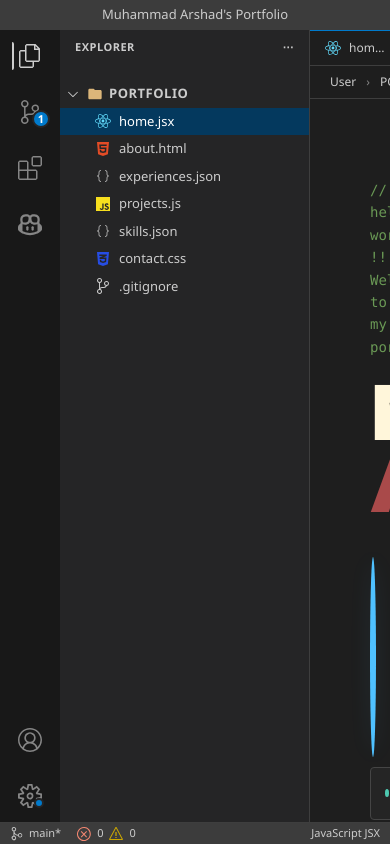
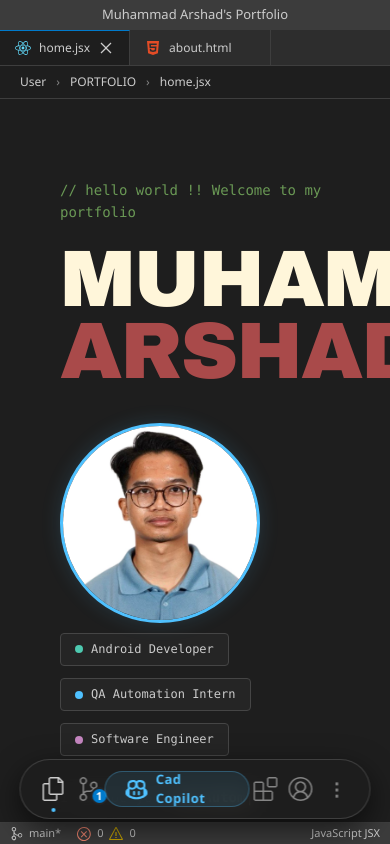
Before and after one commit to MuhdArshadd/portfolio, a React (Vite) app: page / in a window 390 px wide. Built offline with nearby package versions, Linux system fonts and the light colour scheme.

Commit message:
tablet view

```diff
--- a/src/App.jsx
+++ b/src/App.jsx
@@ -102,6 +102,7 @@ function App() {
                     setIsChatOpen={setIsChatOpen}
                     isBotActive={isBotActive}
                     openFile={openFile}
+                    closeAllFiles={closeAllFiles}
                 />
 
                 {/* Left Sidebars */}
@@ -135,7 +136,7 @@ function App() {
                         </div>
 
                         <div className="editor-content" style={{ flex: 1, overflowY: 'auto' }}>
-                            <FileContent activeFile={activeFile} setBotActive={setBotActive} openFile={openFile}/>
+                            <FileContent activeFile={activeFile} setBotActive={setBotActive} openFile={openFile} closeFile={closeFile}/>
                         </div>
                     </div>
 
--- a/src/components/layout/ActivityBar/ActivityBar.css
+++ b/src/components/layout/ActivityBar/ActivityBar.css
@@ -128,3 +128,134 @@
     height: 10px;
     border: 2px solid var(--bg-sidebar, #252526);
 }
+
+/* Add this class to your spacer div in the JSX so we can turn it off on mobile */
+.activity-spacer {
+    flex: 1;
+}
+
+/* Hide the bot text by default on Desktop */
+.bot-pill-text {
+    display: none;
+}
+
+/* ==========================================
+   MOBILE CAPSULE NAVIGATION (Max 1000px)
+   ========================================== */
+@media (max-width: 1000px) {
+    /* 1. Transform the bar into a floating bottom capsule */
+    .activity-bar {
+        flex-direction: row;        /* Lay out horizontally */
+        justify-content: space-evenly;
+        position: fixed;
+        bottom: 25px;
+        left: 50%;
+        transform: translateX(-50%);
+        width: 90%;                 /* Takes up most of the screen */
+        max-width: 450px;           /* But stops growing on tablets */
+        height: 60px;
+        padding: 0 15px;
+        gap: 0;                     /* Let justify-content handle spacing */
+
+        /* The Capsule Look */
+        border-radius: 30px;
+        background: rgba(30, 30, 30, 0.75); /* Dark Glassmorphism */
+        backdrop-filter: blur(12px);
+        -webkit-backdrop-filter: blur(12px);
+        border: 1px solid rgba(255, 255, 255, 0.15);
+        box-shadow: 0 10px 30px rgba(0, 0, 0, 0.6);
+        z-index: 9999;
+    }
+
+    .activity-spacer {
+        display: none; /* Turn off the spacer */
+    }
+
+    /* 2. Hide Settings */
+    .settings-wrapper {
+        display: none;
+    }
+
+    /* 3. Change Active State from a left line to a bottom dot */
+    .activity-icon.active::before {
+        top: auto;
+        bottom: -5px;
+        left: 50%;
+        transform: translateX(-50%);
+        width: 4px;
+        height: 4px;
+        border-radius: 50%;
+        background: var(--blue-bright, #4fc1ff);
+    }
+
+    /* 4. Style the "Ask Rubi" inspired Bot Pill */
+    .activity-icon.bot-pill {
+        width: auto;
+        padding: 0 20px;
+        border-radius: 20px;
+        background: rgba(79, 193, 255, 0.1);
+        border: 1px solid rgba(79, 193, 255, 0.3);
+        color: var(--blue-bright, #4fc1ff);
+        gap: 8px;
+        transition: all 0.2s ease;
+    }
+
+    .activity-icon.bot-pill:hover {
+        background: rgba(79, 193, 255, 0.2);
+    }
+
+    .bot-pill-text {
+        display: block; /* Show text on mobile */
+        font-size: 13px;
+        font-weight: 600;
+        letter-spacing: 0.5px;
+    }
+
+    /* 5. Mobile Popups (The Chat Bubble look) */
+    .activity-popup.mobile-bubble {
+        left: 50%;
+        transform: translateX(-50%);
+        bottom: 75px; /* Pops UP from the capsule */
+        border-radius: 12px;
+        min-width: 180px;
+        border: 1px solid rgba(255, 255, 255, 0.15);
+        background: rgba(37, 37, 38, 0.95);
+        backdrop-filter: blur(10px);
+    }
+
+    /* Create the little chat bubble tail pointing down */
+    .activity-popup.mobile-bubble::after {
+        content: '';
+        position: absolute;
+        bottom: -6px;
+        left: 50%;
+        transform: translateX(-50%);
+        border-width: 6px 6px 0;
+        border-style: solid;
+        border-color: rgba(37, 37, 38, 0.95) transparent transparent transparent;
+    }
+
+    /* Adjust specific bubble positions so they don't go off-screen */
+    .activity-popup.menu-account.mobile-bubble {
+        left: auto;
+        right: -20px;
+        transform: none;
+    }
+
+    .activity-popup.menu-account.mobile-bubble::after {
+        left: auto;
+        right: 30px;
+    }
+
+    .activity-popup.more-bubble {
+        left: auto;
+        right: -10px;
+        transform: none;
+        min-width: 140px;
+    }
+
+    .activity-popup.more-bubble::after {
+        left: auto;
+        right: 20px;
+    }
+}
--- a/src/components/layout/ActivityBar/ActivityBar.jsx
+++ b/src/components/layout/ActivityBar/ActivityBar.jsx
@@ -1,12 +1,24 @@
 import React, { useState, useRef, useEffect } from 'react';
 import { Icons } from '../../icons/Icons';
+import { fileSystem } from '../../../data/index.js'
 import './ActivityBar.css';
 
-export const ActivityBar = ({ activeSidebar, sidebarVisible, handleSidebarClick, isChatOpen, setIsChatOpen, isBotActive, openFile }) => {
+export const ActivityBar = ({
+    activeSidebar, sidebarVisible, handleSidebarClick,
+    isChatOpen, setIsChatOpen, isBotActive, openFile, closeAllFiles
+}) => {
     const [openMenu, setOpenMenu] = useState(null);
+    const [isMobile, setIsMobile] = useState(window.innerWidth <= 1000);
     const menuRef = useRef(null);
 
-    // Close menus if clicking outside of them
+    // Track window size to toggle mobile behavior
+    useEffect(() => {
+        const handleResize = () => setIsMobile(window.innerWidth <= 1000);
+        window.addEventListener('resize', handleResize);
+        return () => window.removeEventListener('resize', handleResize);
+    }, []);
+
+    // Close menus if clicking outside
     useEffect(() => {
         const handleClickOutside = (event) => {
             if (menuRef.current && !menuRef.current.contains(event.target)) {
@@ -20,32 +32,89 @@ export const ActivityBar = ({ activeSidebar, sidebarVisible, handleSidebarClick,
     return (
         <div className="activity-bar" ref={menuRef}>
 
-            {/* --- TOP ICONS --- */}
-            <div className={`activity-icon ${activeSidebar === 'explorer' && sidebarVisible ? 'active' : ''}`} onClick={() => handleSidebarClick('explorer')}>
-                <Icons.Files />
+            {/* --- 1. FILES ICON (With Mobile Popup) --- */}
+            <div style={{ position: 'relative' }}>
+                <div
+                    className={`activity-icon ${activeSidebar === 'explorer' && sidebarVisible ? 'active' : ''}`}
+                    onClick={() => {
+                        if (isMobile) setOpenMenu(openMenu === 'files' ? null : 'files');
+                        else handleSidebarClick('explorer');
+                    }}
+                >
+                    <Icons.Files />
+                </div>
+
+                {/* Mobile Files Popup Chat Bubble */}
+                {isMobile && openMenu === 'files' && (
+                    <div className="activity-popup mobile-bubble">
+                        <div className="activity-popup-item disabled" style={{ fontSize: '11px', textAlign: 'center' }}>EXPLORER</div>
+                        <div className="activity-popup-separator"></div>
+
+                        {/* --- ADD THE FILTER HERE --- */}
+                        {fileSystem
+                            .filter(file => file.name !== 'source_control.git' && file.name !== 'Extension: Cad Copilot')
+                            .map(file => (
+                                <div key={file.name} className="activity-popup-item" onClick={() => { openFile(file.name); setOpenMenu(null); }}>
+                                    {file.name}
+                                </div>
+                            ))
+                        }
+
+                    </div>
+                )}
             </div>
 
-            <div className={`activity-icon ${activeSidebar === 'git' ? 'active' : ''}`} onClick={() => handleSidebarClick('git')}>
+            {/* --- 2. GIT ICON --- */}
+            <div
+                className={`activity-icon ${activeSidebar === 'git' ? 'active' : ''}`}
+                onClick={() => {
+                    if (isMobile) {
+                        openFile('source_control.git'); // Change this to whatever file you want Git to open!
+                        setOpenMenu(null);
+                    } else {
+                        handleSidebarClick('git');
+                    }
+                }}
+            >
                 <div className="notification-wrapper">
                     <Icons.Git />
                     <div className="notification-badge">1</div>
                 </div>
             </div>
 
-            <div className={`activity-icon ${activeSidebar === 'extensions' && sidebarVisible ? 'active' : ''}`} onClick={() => handleSidebarClick('extensions')}>
+            {/* --- 3. THE "CAD COPILOT" PILL --- */}
+            {isBotActive && (
+                <div
+                    className={`activity-icon bot-pill ${isChatOpen ? 'active' : ''}`}
+                    onClick={() => {
+                        setIsChatOpen(!isChatOpen);
+                        setOpenMenu(null); // <--- Forces the files menu to close when you click the bot!
+                    }}
+                >
+                    <Icons.Bot />
+                    <span className="bot-pill-text">Cad Copilot</span>
+                </div>
+            )}
+
+            {/* --- 4. EXTENSIONS ICON --- */}
+            <div
+                className={`activity-icon ${activeSidebar === 'extensions' && sidebarVisible ? 'active' : ''}`}
+                onClick={() => {
+                    if (isMobile) {
+                        openFile('Extension: Cad Copilot'); // Change this to whatever file you want Extensions to open!
+                        setOpenMenu(null);
+                    } else {
+                        handleSidebarClick('extensions');
+                    }
+                }}
+            >
                 <Icons.Extensions />
             </div>
 
-            {isBotActive && (
-                <div className={`activity-icon ${isChatOpen ? 'active' : ''}`} onClick={() => setIsChatOpen(!isChatOpen)}>
-                    <Icons.Bot />
-                </div>
-            )}
+            {/* Spacer (Pushes items down on Desktop, ignored on mobile flex-row) */}
+            <div className="activity-spacer"></div>
 
-            {/* Spacer to push bottom icons down */}
-            <div style={{ flex: 1 }}></div>
-
-            {/* --- BOTTOM ICONS: ACCOUNT MENU --- */}
+            {/* --- 5. ACCOUNT MENU --- */}
             <div style={{ position: 'relative' }}>
                 <div
                     className={`activity-icon ${openMenu === 'account' ? 'active' : ''}`}
@@ -53,30 +122,20 @@ export const ActivityBar = ({ activeSidebar, sidebarVisible, handleSidebarClick,
                 >
                     <Icons.Account />
                 </div>
-
                 {openMenu === 'account' && (
-                    <div className="activity-popup menu-account">
+                    <div className={`activity-popup menu-account ${isMobile ? 'mobile-bubble' : ''}`}>
                         <div className="activity-popup-item disabled">Signed in as Muhammad Arshad</div>
                         <div className="activity-popup-separator"></div>
-
-                        <div className="activity-popup-item" onClick={() => { window.open('https://www.linkedin.com/in/muhdarshad50/', '_blank'); setOpenMenu(null); }}>
-                            Open LinkedIn Profile
-                        </div>
-                        <div className="activity-popup-item" onClick={() => { window.open('https://github.com/MuhdArshadd', '_blank'); setOpenMenu(null); }}>
-                            Open GitHub
-                        </div>
-
+                        <div className="activity-popup-item" onClick={() => { window.open('https://www.linkedin.com/in/muhdarshad50/', '_blank'); setOpenMenu(null); }}>LinkedIn Profile</div>
+                        <div className="activity-popup-item" onClick={() => { window.open('https://github.com/MuhdArshadd', '_blank'); setOpenMenu(null); }}>GitHub</div>
                         <div className="activity-popup-separator"></div>
-
-                        <div className="activity-popup-item" onClick={() => { window.open('/resume.pdf', '_blank'); setOpenMenu(null); }}>
-                            Download Resume.pdf
-                        </div>
+                        <div className="activity-popup-item" onClick={() => { window.open('/resume.pdf', '_blank'); setOpenMenu(null); }}>Download Resume.pdf</div>
                     </div>
                 )}
             </div>
 
-            {/* --- BOTTOM ICONS: SETTINGS MENU --- */}
-            <div style={{ position: 'relative' }}>
+            {/* --- 6. SETTINGS (Hidden on Mobile) --- */}
+            <div className="settings-wrapper" style={{ position: 'relative' }}>
                 <div
                     className={`activity-icon ${openMenu === 'settings' ? 'active' : ''}`}
                     onClick={() => setOpenMenu(openMenu === 'settings' ? null : 'settings')}
@@ -86,32 +145,38 @@ export const ActivityBar = ({ activeSidebar, sidebarVisible, handleSidebarClick,
                         <div className="notification-dot"></div>
                     </div>
                 </div>
-
-                {openMenu === 'settings' && (
+                {openMenu === 'settings' && !isMobile && (
                     <div className="activity-popup menu-settings">
-
-                        <div className="activity-popup-item" onClick={() => {
-                            window.dispatchEvent(new CustomEvent('open-command-palette'));
-                            setOpenMenu(null);
-                        }}>
+                        <div className="activity-popup-item" onClick={() => { window.dispatchEvent(new CustomEvent('open-command-palette')); setOpenMenu(null); }}>
                             <span>Command Palette...</span> <span className="popup-shortcut">Ctrl+Shift+P</span>
                         </div>
-
                         <div className="activity-popup-separator"></div>
-
-                        <div className="activity-popup-item" onClick={() => { handleSidebarClick('extensions'); setOpenMenu(null); }}>
-                            <span>Extensions</span> <span className="popup-shortcut">Ctrl+Shift+X</span>
-                        </div>
-
-                        <div className="activity-popup-separator"></div>
-
                         <div className="activity-popup-item highlight" onClick={() => { openFile('contact.css'); setOpenMenu(null); }}>
                             Restart to Hire Arshad (1)
                         </div>
-
                     </div>
                 )}
             </div>
+
+            {/* --- 7. MOBILE TRIPLE DOT (Clear Tabs) --- */}
+            {isMobile && (
+                <div style={{ position: 'relative' }}>
+                    <div
+                        className={`activity-icon ${openMenu === 'more' ? 'active' : ''}`}
+                        onClick={() => setOpenMenu(openMenu === 'more' ? null : 'more')}
+                        style={{ fontSize: '18px', fontWeight: 'bold' }}
+                    >
+                        &#8942; {/* Vertical Triple Dot Character */}
+                    </div>
+                    {openMenu === 'more' && (
+                        <div className="activity-popup mobile-bubble more-bubble">
+                            <div className="activity-popup-item" onClick={() => { if(closeAllFiles) closeAllFiles(); setOpenMenu(null); }}>
+                                Clear All Tabs
+                            </div>
+                        </div>
+                    )}
+                </div>
+            )}
         </div>
     );
 };
--- a/src/components/panels/ExplorerPanel/ExplorerPanel.jsx
+++ b/src/components/panels/ExplorerPanel/ExplorerPanel.jsx
@@ -31,7 +31,11 @@ export const ExplorerPanel = ({ expandedFolders, toggleFolder, activeFile, openF
                 {/* --- FILES INSIDE FOLDER --- */}
                 {expandedFolders.includes('PORTFOLIO') && (
                     <div className="explorer-file-list">
-                        {fileSystem.map(file => (
+
+                        {/* --- ADD THE FILTER HERE --- */}
+                        {fileSystem
+                            .filter(file => file.name !== 'source_control.git' && file.name !== 'Extension: Cad Copilot')
+                            .map(file => (
                                 <div
                                     key={file.name}
                                     className={`explorer-file-item ${activeFile === file.name ? 'active' : ''}`}
@@ -40,10 +44,11 @@ export const ExplorerPanel = ({ expandedFolders, toggleFolder, activeFile, openF
                                     {getFileIcon(file.name)}
                                     <span>{file.name}</span>
                                 </div>
-                        ))}
+                            ))
+                        }
+
                     </div>
                 )}
-
             </div>
         </div>
     </div>
--- a/src/data/fileSystem.js
+++ b/src/data/fileSystem.js
@@ -5,5 +5,7 @@ export const fileSystem = [
     { name: 'projects.js', type: 'js', icon: 'JsIcon' },
     { name: 'skills.json', type: 'json', icon: 'JsonIcon' },
     { name: 'contact.css', type: 'css', icon: 'CssIcon' },
-    { name: '.gitignore', type: 'git', icon: 'GitSmall' }
+    { name: '.gitignore', type: 'git', icon: 'GitSmall' },
+    { name: 'source_control.git', type: 'git', icon: 'GitSmall' },
+    { name: 'Extension: Cad Copilot', type: 'extension', icon: 'ExtensionTabIcon' }
 ];
```
Also changed, not shown: src/components/layout/FileContent/FileContent.jsx (+12 -1 lines), src/components/panels/ExplorerPanel/ExplorerPanel.css (+7 -0 lines). Lines whose indentation alone changed are shown as unchanged.
